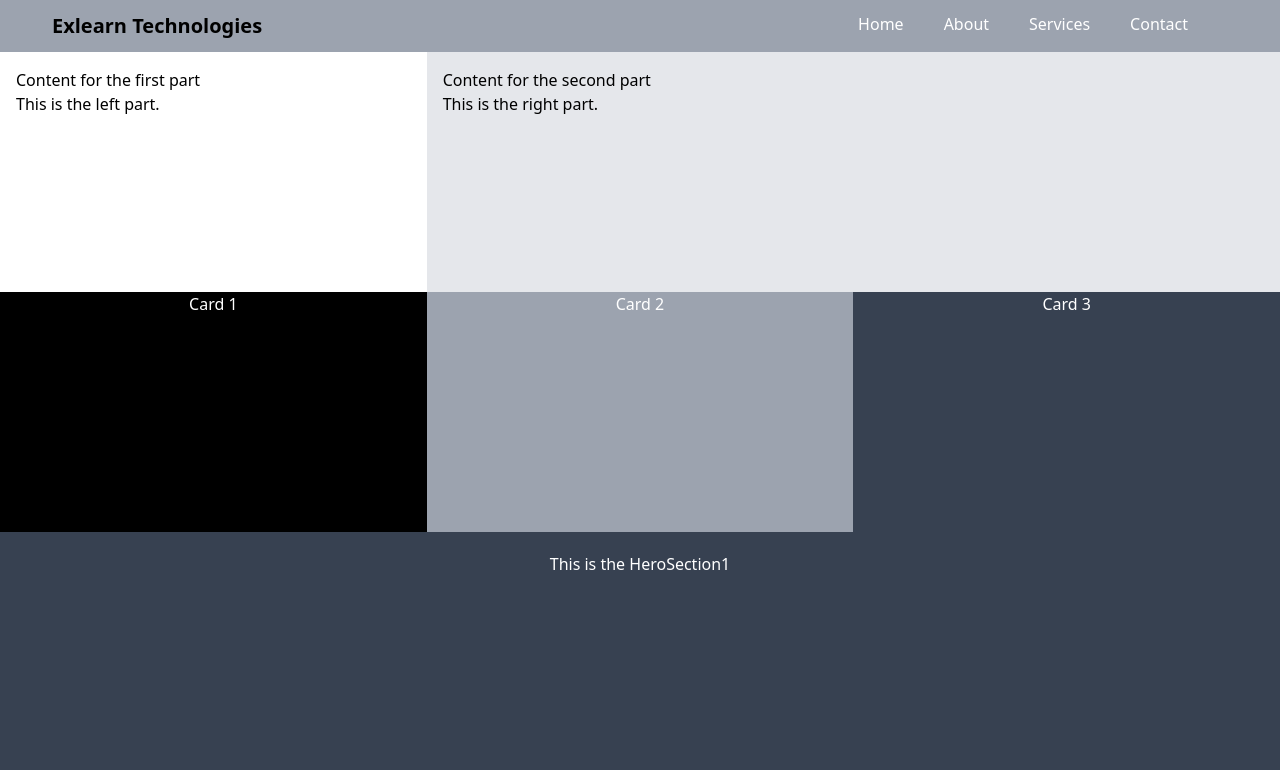
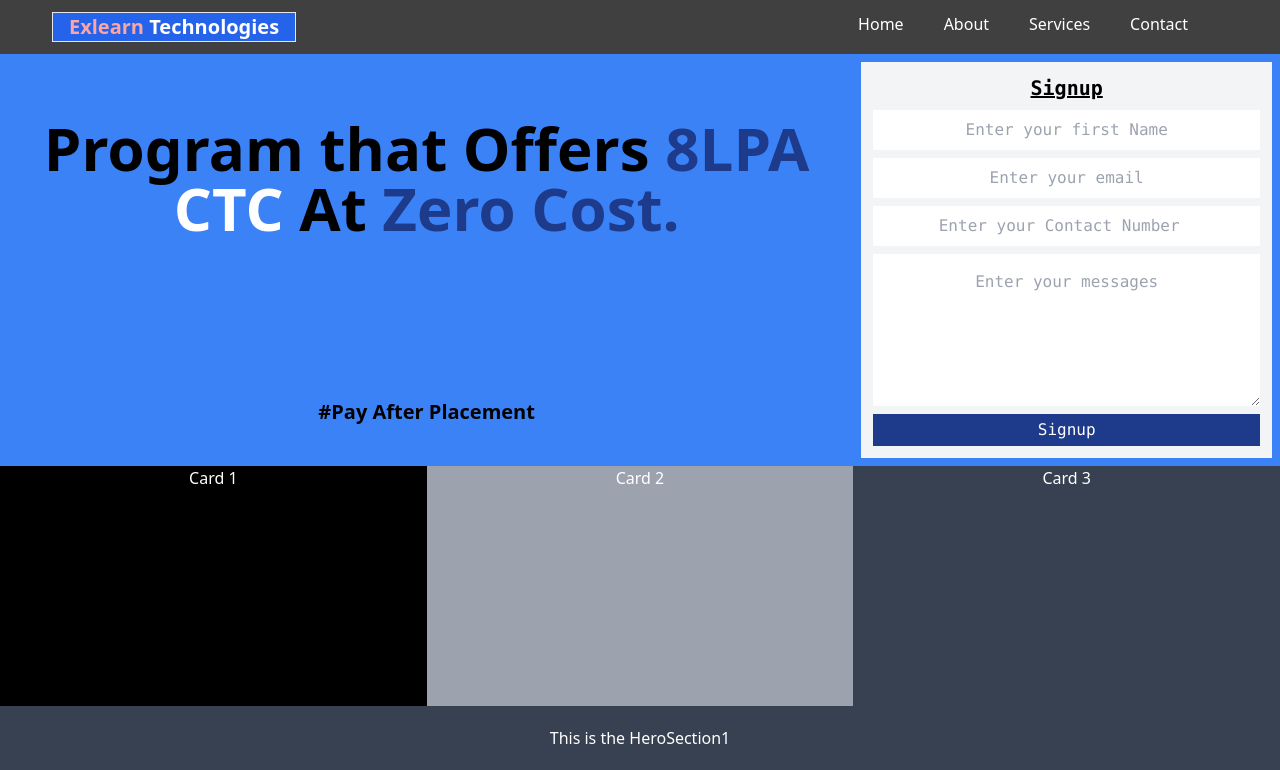
Before and after one commit to HeyitzSagar/Tech_Website, a React (Create React App) app: page / in a window 1280 px wide. Shown: the top 770 px of the page. Built offline with nearby package versions, Linux system fonts and the light colour scheme; a web font is replaced by a local one.

Commit message:
Designed Header and Herosection1

```diff
--- a/src/components/Header/Header.jsx
+++ b/src/components/Header/Header.jsx
@@ -11,10 +11,15 @@ const Header = () => {
     { text: "Contact", link: "/contact" },
   ];
   return (
-    <div className="bg-gray-400 p-3">
+    <div className="bg-black bg-opacity-75 p-3">
       <div className="max-w-[1240px] item-center justify-between flex mx-auto">
-        <div className="ml-10 text-xl hover:text-gray-700 font-bold">
-          <a href="/" >Exlearn Technologies</a>
+        <div className="ml-10 text-xl text-white border bg-blue-600 bg-opacity-100 font-bold">
+          <a href="/" className="p-4">
+            <span className="text-red-300 hover:text-white duration-300">
+              Exlearn
+            </span>{" "}
+            Technologies
+          </a>
         </div>
         {toggle ? (
           <AiOutlineCloseCircle
--- a/src/components/HeroSection/HeroSection1.jsx
+++ b/src/components/HeroSection/HeroSection1.jsx
@@ -1,15 +1,76 @@
-import React from "react";
+import React, { useState } from "react";
 
 const HeroSection1 = () => {
+  const [Name, setName] = useState("");
+  const [email, setEmail] = useState("");
+  const [number, setNumber] = useState("");
+  const [messages, setMessages] = useState("");
+  console.log(Name);
+  console.log(email);
+  function HandleSubmit() {}
   return (
-    <div className="w-full flex">
-      <div className="w-1/3 h-60 bg-white-500 p-4">
-        Content for the first part
-        <p>This is the left part.</p>
+    <div className="w-full h-dvh flex">
+      <div className="w-2/3 bg-blue-500 bg-opacity-100">
+        <h1 className="p-6 text-center mt-10 text-6xl font-bold ">
+          Program that Offers <span className="text-blue-900">8LPA</span>{" "}
+          <span className="text-white">CTC </span>At{" "}
+          <span className="text-blue-900">Zero Cost.</span>
+          <p className="text-xl mt-40">#Pay After Placement</p>
+        </h1>
       </div>
-      <div className="w-2/3 h-60 bg-gray-200 p-4">
-        Content for the second part
-        <p>This is the right part.</p>
+      <div className="w-1/3     bg-blue-500 bg-opacity-100">
+        <div className="   h-dvh">
+          <form className="text-center flex flex-col m-2 gap-2 bg-gray-100 p-3">
+            <h1 className="text-center text-xl font-mono font-bold underline ">
+              Signup
+            </h1>
+            <input
+              onChange={(e) => {
+                setName(e.target.value);
+              }}
+              value={Name}
+              type="text"
+              placeholder="Enter your first Name"
+              className="rounded-5 text-center font-mono p-2"
+            />
+            <input
+              onChange={(e) => {
+                setEmail(e.target.value);
+              }}
+              value={email}
+              type="text"
+              placeholder="Enter your email"
+              className=" rounded-5 text-center font-mono p-2"
+            />
+            <input
+              onChange={(e) => {
+                setNumber(e.target.value);
+              }}
+              value={number}
+              type="number"
+              placeholder="Enter your Contact Number"
+              className=" rounded-5 text-center font-mono p-2"
+            />
+            <textarea
+              value={messages}
+              onChange={(e) => {
+                setMessages(e.target.value);
+              }}
+              className="font-mono text-center p-4"
+              placeholder="Enter your messages"
+              name=""
+              id=""
+              cols="30"
+              rows="5"
+            ></textarea>
+            <button
+              onClick={HandleSubmit}
+              className="bg-blue-900 p-1 text-white font-mono hover:text-gray-300"
+            >
+              Signup
+            </button>
+          </form>
+        </div>
       </div>
     </div>
   );
```
